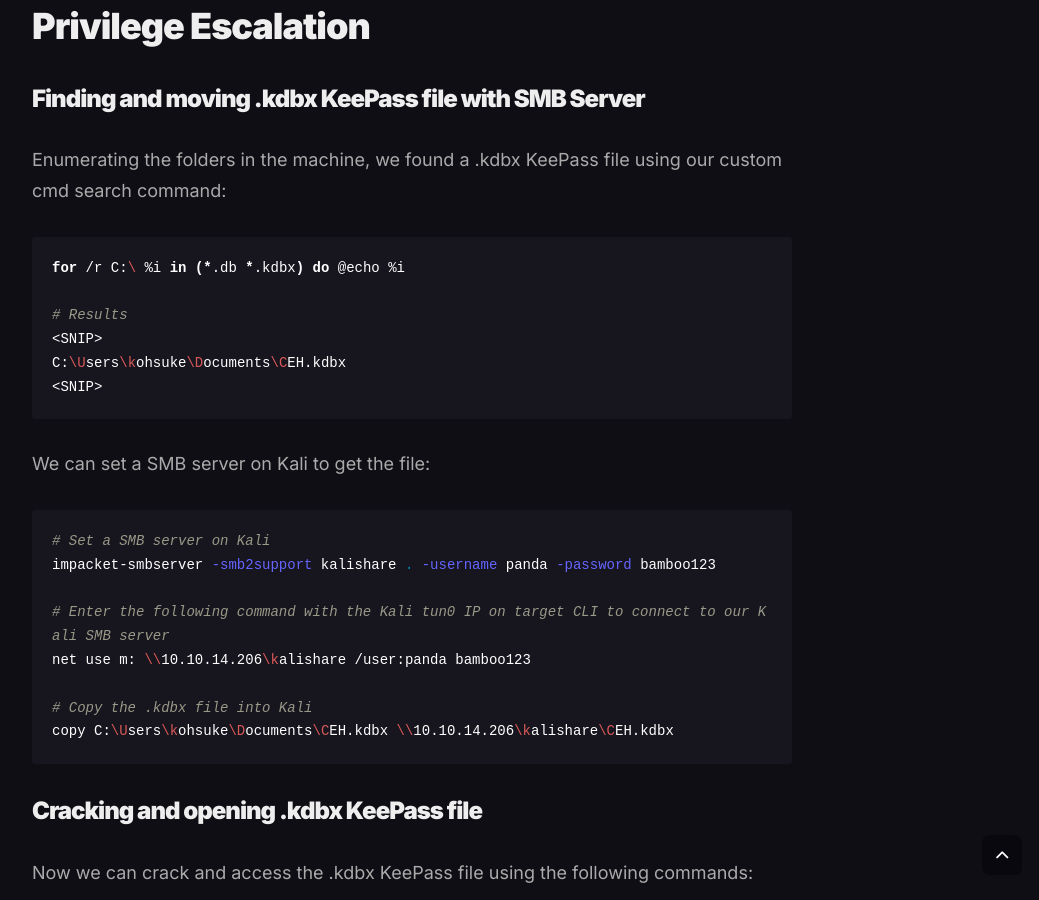
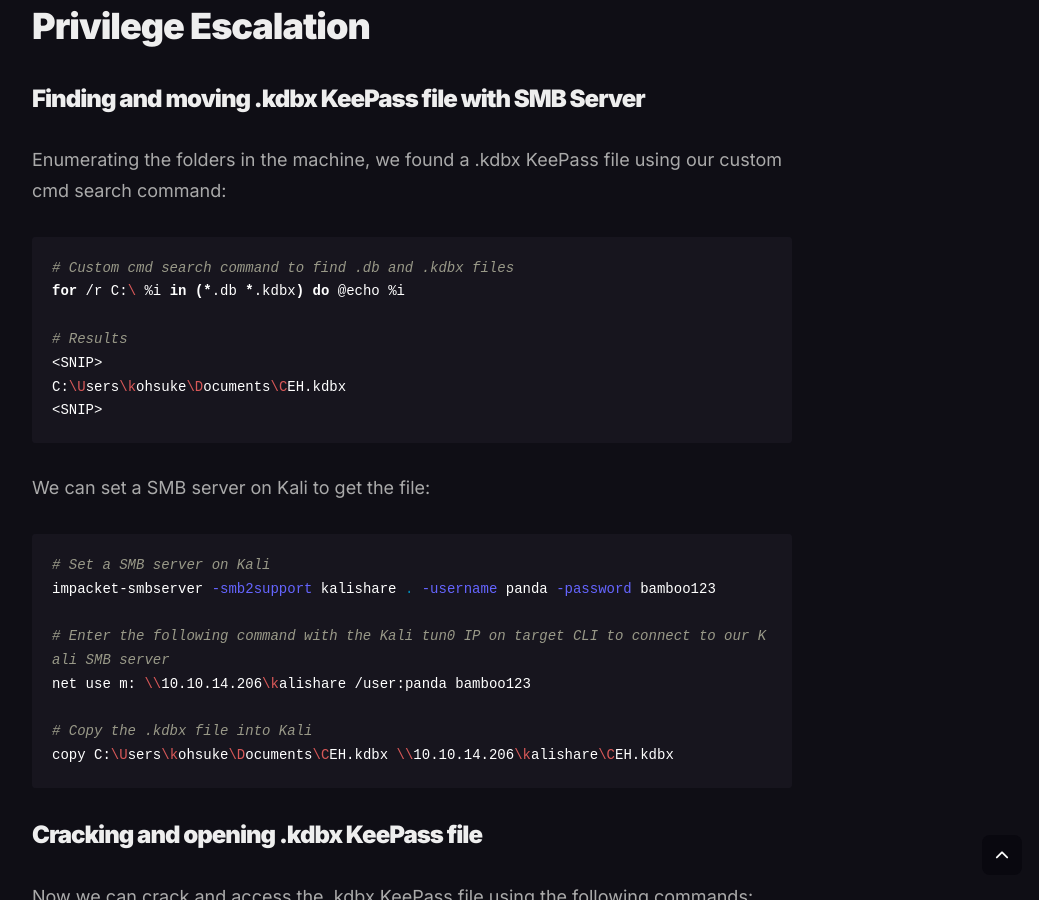
Before and after one commit to Vorkharium/vorkharium.github.io, a Jekyll site: the page built from _posts/2024-11-08-HTB-Jeeves-Write-up.md, in a window 1280 px wide and 900 px high, scrolled down 5087 px. Shown: the whole window, without its empty margins (228-1267 px from the left). Built offline with Jekyll 4.4.1, drawn with Linux system fonts in a browser that asks for light colours.

Commit message:
Update 2024-11-08-HTB-Jeeves-Write-up.md

````diff
--- a/_posts/2024-11-08-HTB-Jeeves-Write-up.md
+++ b/_posts/2024-11-08-HTB-Jeeves-Write-up.md
@@ -130,6 +130,7 @@
 ### Finding and moving .kdbx KeePass file with SMB Server
 Enumerating the folders in the machine, we found a .kdbx KeePass file using our custom cmd search command:
 ```shell
+# Custom cmd search command to find .db and .kdbx files
 for /r C:\ %i in (*.db *.kdbx) do @echo %i
 
 # Results
````
